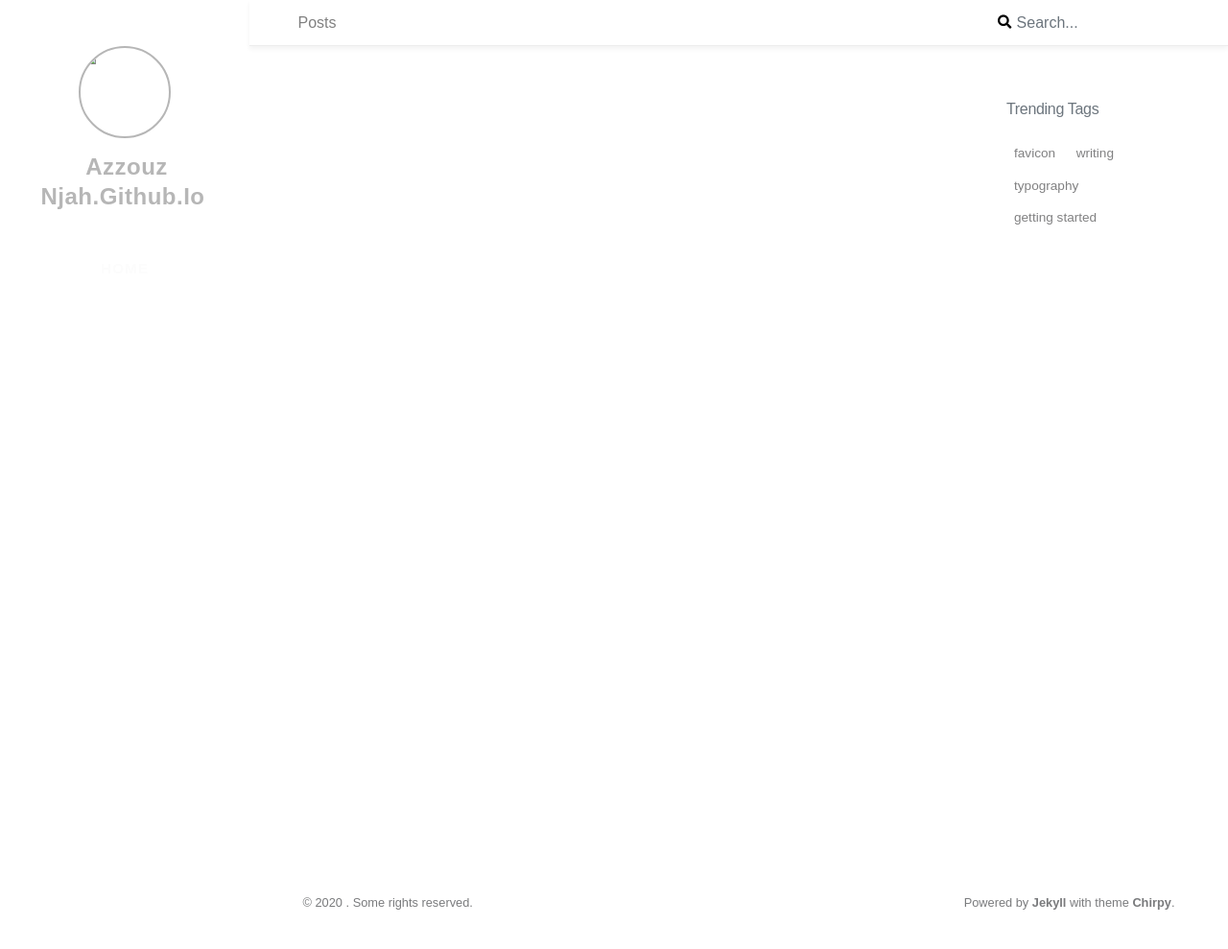
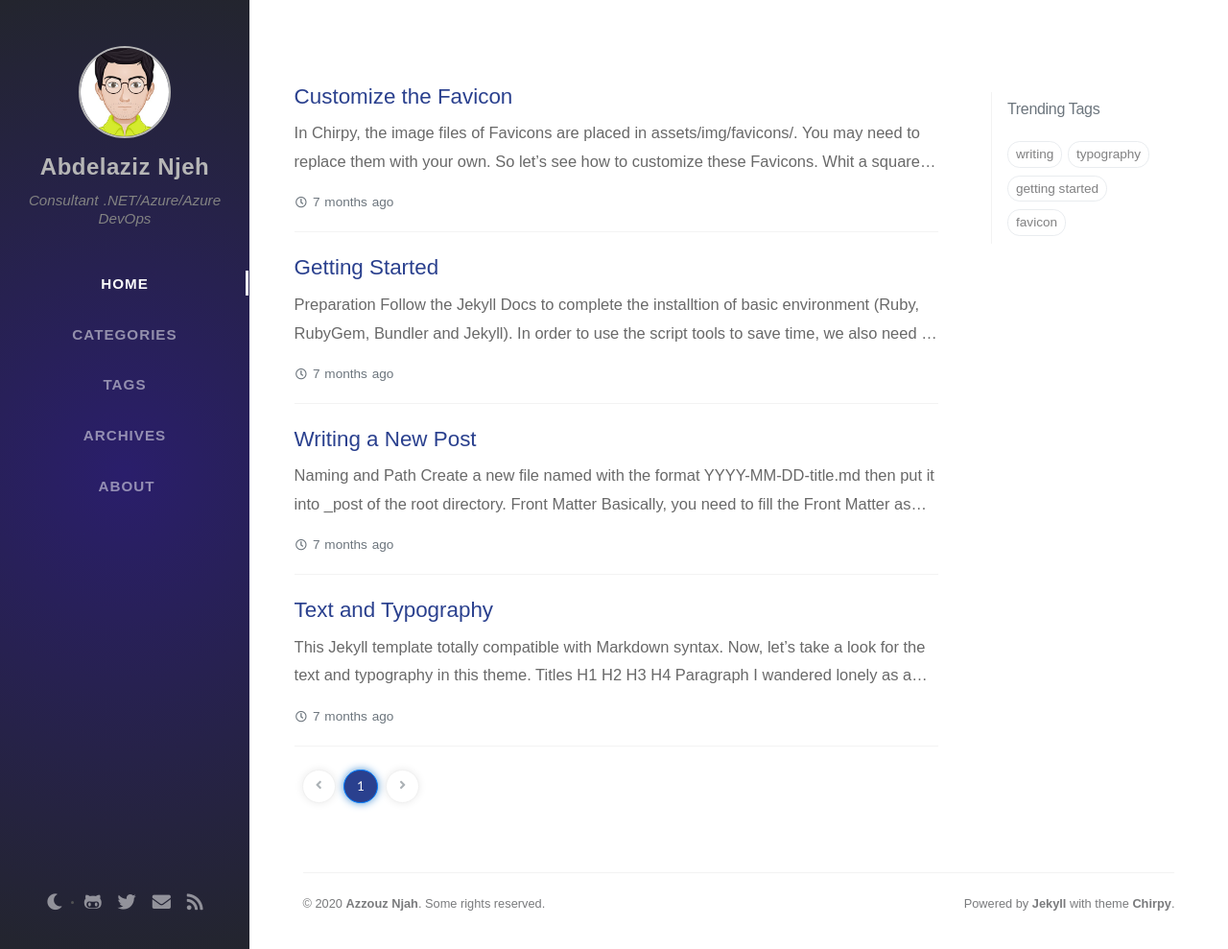
Before and after one commit to AzzouzNjah/AzzouzNjah.github.io, a Jekyll site: the page built from index.html, in a window 1280 px wide and 989 px high. Shown: the whole window at 96% size. Built offline with Jekyll 4.4.1, drawn with Linux system fonts in a browser that asks for light colours; nearby versions of some CDN libraries; some web fonts are replaced; the list of posts is cut into pages by our own code; comment, search, counter and statistics services are not loaded.

Commit message:
publish after fixing bug

```diff
--- a/_config.yml
+++ b/_config.yml
@@ -1,25 +1,113 @@
 ---
-title: Azzouz Njah.Github.Io
+#--------------------------
+
+# The Site Settings
+# v2.0
+# https://github.com/cotes2020/jekyll-theme-chirpy
+# © 2017-2019 Cotes Chung
+# MIT licensed
+
+# jekyll-seo-tag settings › https://github.com/jekyll/jekyll-seo-tag/blob/master/docs/usage.md
+title: Abdelaziz Njeh # the main title
+
+tagline: Consultant .NET/Azure/Azure DevOps # it will display as the sub-title
+
+description: >- # used by seo meta and the atom feed
+  Hi i am Abdelaziz Njeh
+# Replace with your domain, e.g. 'https://username.github.io'
+url: "https://AzzouzNjah.github.io"
+
+author: Abdelaziz Njeh # change to your full name
+
+avatar: /assets/img/sample/profile.png # support internet resources
+
+github:
+  username: AzzouzNjah # change to your github username
+
+twitter:
+  username: AzzouzNjah # change to your twitter username
+
+social:
+  name: Azzouz Njah # it will shows as the copyright owner in Footer
+  email: njah.abdelaziz@hotmail.com # change to your email address
+  links:
+    # The first element serves as the copyright owner's link
+    - https://twitter.com/azzouznjah # change to your twitter homepage
+    - https://github.com/azzouznjah # change to your github homepage
+    # Uncomment below to add more social links
+    - https://www.facebook.com/azzouz.njah
+    - https://www.linkedin.com/in/abdelaziz-njah
+
+google_site_verification: google_meta_tag_verification # change to your verification string
+
+#--------------------------
+
+# if your site type is Project Pages site, change below value to '/projectname'
+baseurl: ""
+
+# Change to your timezone › http://www.timezoneconverter.com/cgi-bin/findzone/findzone
 timezone: Europe/Paris
-collections:
-  posts:
-    title: Posts
-    output: true
-  uploads:
-    title: Uploads
-    output: true
+
+google_analytics:
+  # Fill with your Google Analytics ID
+  id: ""
+  # The Google Analytics pageviews switch.
+  # DO NOT enable it unless you know how to deploy the Google Analytics superProxy.
+  pv: false
+  # superProxy baseURL and URL, only valid when `google_analytics.pv` is set to 'true'
+  proxy_baseurl: ""
+  proxy_url: ""
+
+disqus:
+  comments: false # boolean type, the global switch for posts comments.
+  shortname: "" # Fill with your Disqus shortname. › https://help.disqus.com/en/articles/1717111-what-s-a-shortname
+
+# Prefer color scheme setting, available values:
+#
+#     dual   - Follow the system prefer color by default, and a toggle will display
+#              in the left bottom of Sidebar, which used for switch the theme between dark and light.
+#
+#     light  - Use the light color scheme
+#
+#     dark   - Use the dark color scheme
+#
+theme_mode: dual
+
+# boolean type, global switch for ToC in posts.
+toc: true
+
+paginate: 10
+
+markdown: kramdown
+
+highlighter: rouge
+
+kramdown:
+  input: GFM
+  syntax_highlighter: rouge
+  syntax_highlighter_opts: # Rouge Options › https://github.com/jneen/rouge#full-options
+    css_class: "highlight"
+    # default_lang: console
+    span:
+      line_numbers: false
+    block:
+      line_numbers: true
+      start_line: 1
+
+permalink: /posts/:title/
+
 defaults:
   - scope:
-      path: ""
+      path: "" # An empty string here means all files in the project
       type: posts
     values:
       layout: post
-      comments: true
-      toc: true
+      comments: true # Enable comments in posts.
+      toc: true # Display TOC column in posts.
       location: Post
       breadcrumb:
         - label: Posts
-          url: "/"
+          url: /
   - scope:
       path: _drafts
     values:
@@ -31,9 +119,9 @@ defaults:
       location: Tag
       breadcrumb:
         - label: Home
-          url: "/"
+          url: /
         - label: Tags
-          url: "/tabs/tags/"
+          url: /tabs/tags/
   - scope:
       path: categories
     values:
@@ -41,20 +129,72 @@ defaults:
       location: Category
       breadcrumb:
         - label: Home
-          url: "/"
+          url: /
         - label: Categories
-          url: "/tabs/categories/"
+          url: /tabs/categories/
   - scope:
       path: tabs
     values:
       layout: page
-      dynamic_title: true
+      dynamic_title: true # Hide title in mobile screens.
       breadcrumb:
         - label: Home
-          url: "/"
+          url: /
   - scope:
       path: assets/data
     values:
       layout: compress
+
 sass:
-  sass_dir: assets/css
+  sass_dir: /assets/css
+  style: compressed
+
+compress_html:
+  clippings: all
+  comments: ["<!-- ", " -->"]
+  endings:
+    [
+      html,
+      head,
+      body,
+      dt,
+      dd,
+      rt,
+      rp,
+      optgroup,
+      option,
+      colgroup,
+      caption,
+      thead,
+      tbody,
+      tfoot,
+      tr,
+      td,
+      th,
+    ]
+  profile: false
+  blanklines: false
+  ignore:
+    envs: []
+
+exclude:
+  - vendor # Avoid Jekyll mistakenly read the vender directory on Travis-CI's VM .
+  - Gemfile.lock
+  - Gemfile
+  - tools
+  - docs
+
+sitemap_exclude: # Sitemap will exclude the following items.
+  fuzzy:
+    - /assets/
+  accurate:
+    - /norobots/
+    - /tabs/
+    - /categories/
+    - /tags/
+    - /posts/
+    - 404.html
+    - feed.xml
+    - sitemap.xml
+    - robots.txt
+    - redirects.json
```
Also changed, not shown: _posts/2020-03-13-baaaaaaaaaabe.md (deleted, +0 -12 lines).
